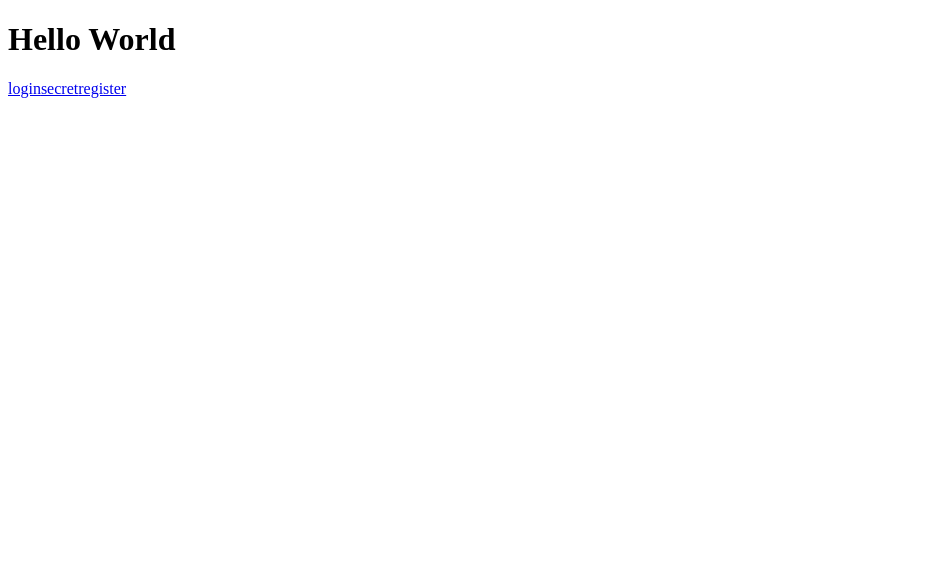
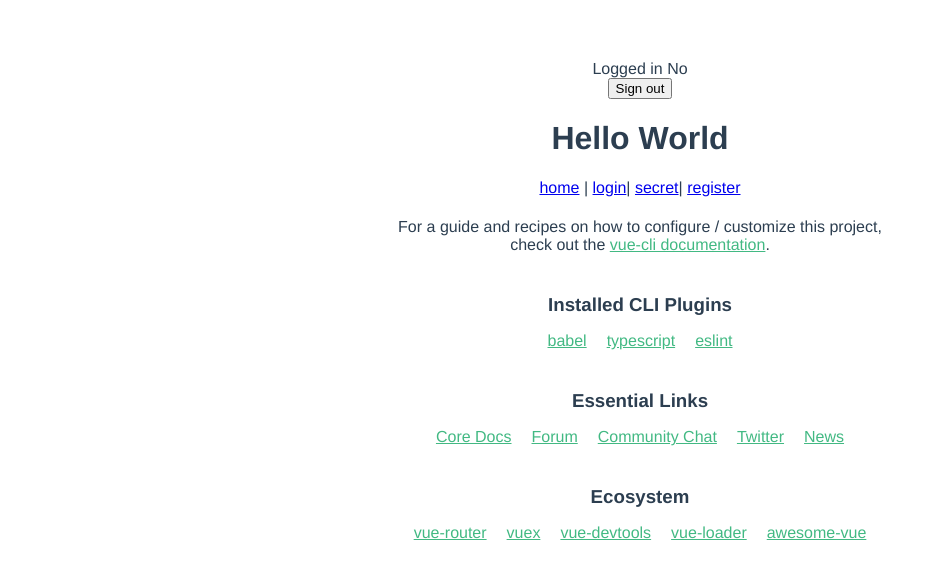
Before and after one commit to VikSa666/vocab, a Vue app: page /login in a window 1280 px wide. Shown: the top 578 px of the page, without its empty margins (0-936 px from the left). Built offline with nearby package versions, Linux system fonts and the light colour scheme; no server answers.

Commit message:
chore: add router-link

```diff
--- a/src/App.vue
+++ b/src/App.vue
@@ -1,17 +1,14 @@
 <template>
-  <div>
+  <div id="app">
+    <top-header></top-header>
     <h1>Hello World</h1>
-    <div class="cathegory-picker">
-      <!-- <button @click="setAllCathegories">All Cathegories</button> -->
-      <!-- <button @click="setOneCathegory">One Cathegories</button>
-      <button @click="setSelectedCathegories">Selected Cathegories</button> -->
-      <div id="nav">
-        <router-link to="/login">login</router-link>
-        <router-link to="/secret">secret</router-link>
-        <router-link to="/register">register</router-link>
-      </div>
+    <div id="nav">
+      <router-link to="/">home</router-link> |
+      <router-link to="/login">login</router-link>|
+      <router-link to="/secret">secret</router-link>|
+      <router-link to="/register">register</router-link>
     </div>
-    <!-- <AllWords /> -->
+    <router-view />
   </div>
 </template>
 
@@ -22,6 +19,7 @@ import json from "./assets/vocab.json";
 // import { foo } from "@/utils";
 import { useVocabularyStore } from "@/stores/vocabulary";
 // import { mapState } from "pinia";
+import TopHeader from "./components/TopHeader.vue";
 
 enum Modality {
   All,
@@ -78,17 +76,18 @@ export default defineComponent({
   },
   components: {
     // AllWords,
+    TopHeader,
   },
 });
 </script>
 
 <style lang="scss">
-// #app {
-//   font-family: Avenir, Helvetica, Arial, sans-serif;
-//   -webkit-font-smoothing: antialiased;
-//   -moz-osx-font-smoothing: grayscale;
-//   text-align: center;
-//   color: #2c3e50;
-//   margin-top: 60px;
-// }
+#app {
+  font-family: Avenir, Helvetica, Arial, sans-serif;
+  -webkit-font-smoothing: antialiased;
+  -moz-osx-font-smoothing: grayscale;
+  text-align: center;
+  color: #2c3e50;
+  margin-top: 60px;
+}
 </style>
```
